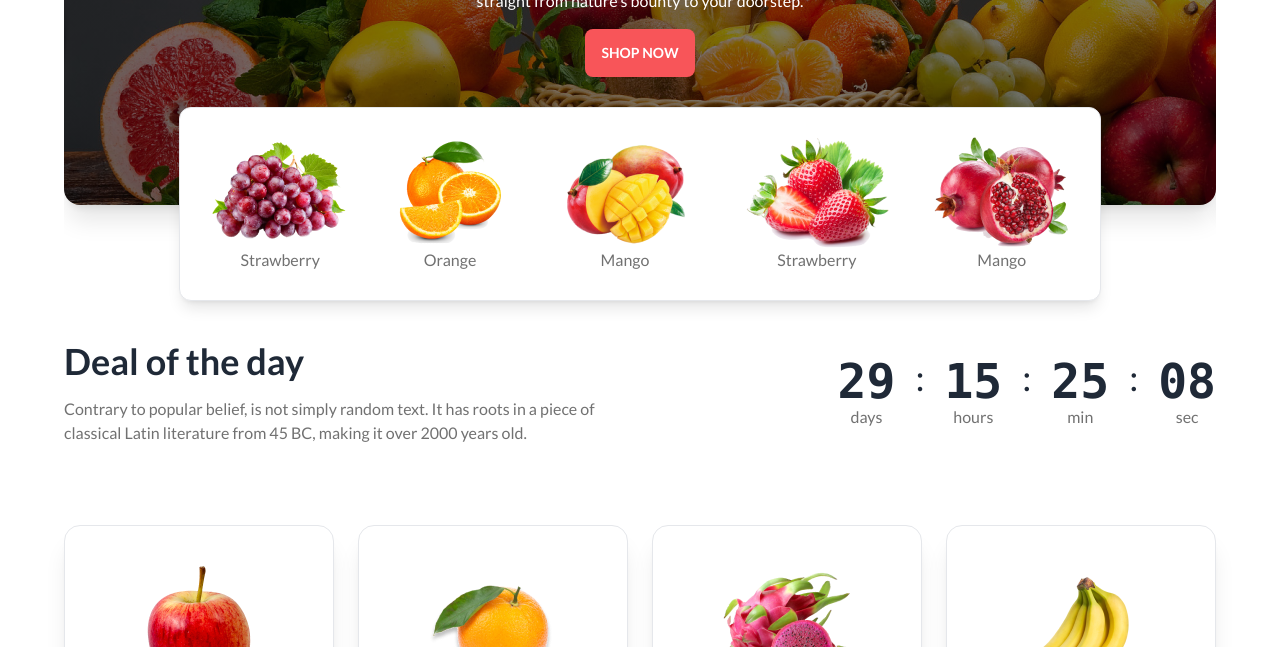
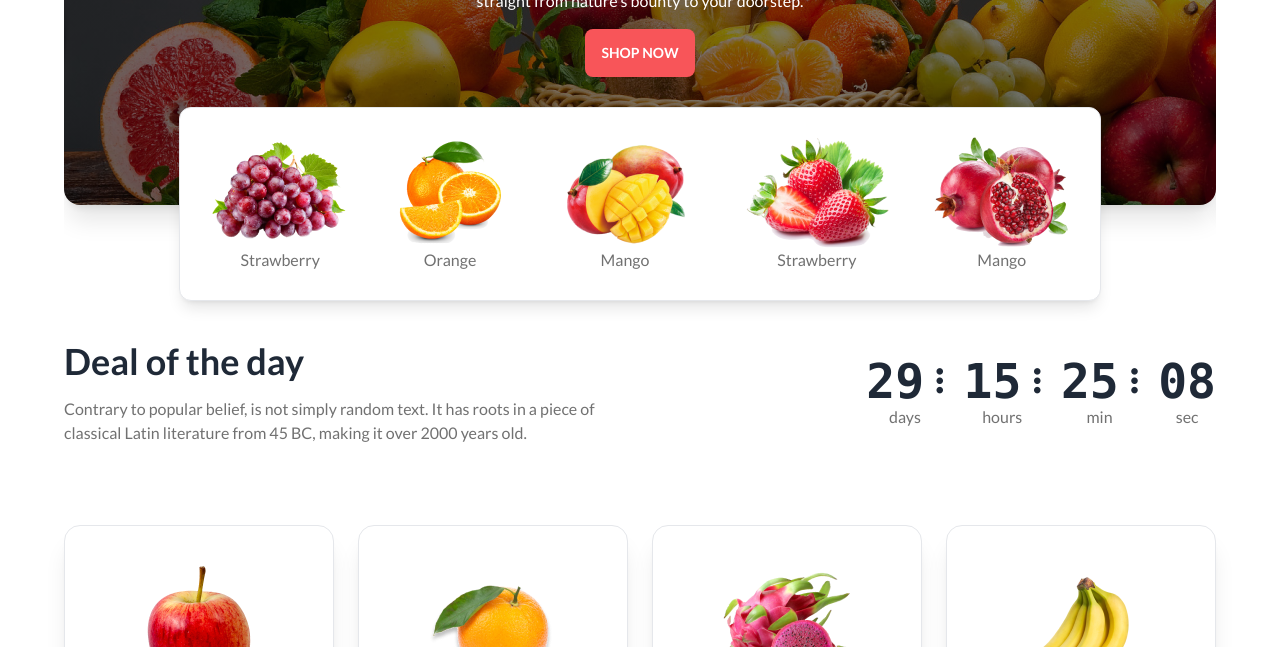
Before and after one commit to mdrobin45/fruit-brust, a plain HTML site: page index.html in a window 1280 px wide. Shown: the part 453-1100 px from the top of the page. Drawn offline with nearby package versions, Linux system fonts and the light colour scheme; grey boxes are pictures that could not be loaded.

Commit message:
timer fixed

```diff
--- a/index.html
+++ b/index.html
@@ -229,29 +229,29 @@
                </div>
                <div class="grid grid-flow-col gap-5 text-center auto-cols-max pt-6 md:pt-0">
                   <div class="flex flex-col">
-                     <span class="countdown font-mono text-4xl md:text-5xl">
-                        <span class="font-bold" style="--value: 29"></span>
+                     <span class="countdown flex items-center font-mono text-4xl md:text-5xl">
+                        <span class="font-bold pr-3" style="--value: 29"></span>
+                        <i class="text-2xl md:text-3xl fa-solid fa-ellipsis-vertical"></i>
                      </span>
                      <p class="text-txt-color">days</p>
                   </div>
-                  <h2 class="text-3xl md:text-4xl">:</h2>
                   <div class="flex flex-col">
-                     <span class="countdown font-mono text-4xl md:text-5xl">
-                        <span class="font-bold" style="--value: 15"></span>
+                     <span class="countdown flex items-center font-mono text-4xl md:text-5xl">
+                        <span class="font-bold pr-3" style="--value: 15"></span>
+                        <i class="text-2xl md:text-3xl fa-solid fa-ellipsis-vertical"></i>
                      </span>
                      <p class="text-txt-color">hours</p>
                   </div>
-                  <h2 class="text-3xl md:text-4xl">:</h2>
                   <div class="flex flex-col">
-                     <span class="countdown font-mono text-4xl md:text-5xl">
-                        <span class="font-bold" style="--value: 25"></span>
+                     <span class="countdown flex items-center font-mono text-4xl md:text-5xl">
+                        <span class="font-bold pr-3" style="--value: 25"></span>
+                        <i class="text-2xl md:text-3xl fa-solid fa-ellipsis-vertical"></i>
                      </span>
                      <p class="text-txt-color">min</p>
                   </div>
-                  <h2 class="text-3xl md:text-4xl">:</h2>
                   <div class="flex flex-col">
                      <span class="countdown font-mono text-4xl md:text-5xl">
-                        <span class="font-bold" style="--value: 08"></span>
+                        <span class="font-bold " style="--value: 08"></span>
                      </span>
                      <p class="text-txt-color">sec</p>
                   </div>
```
